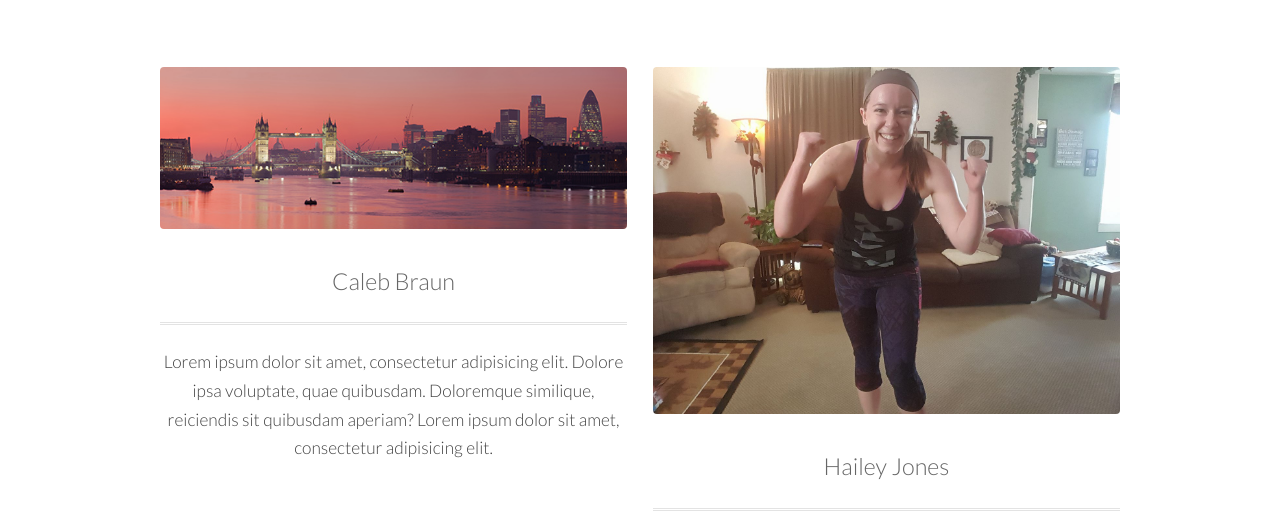
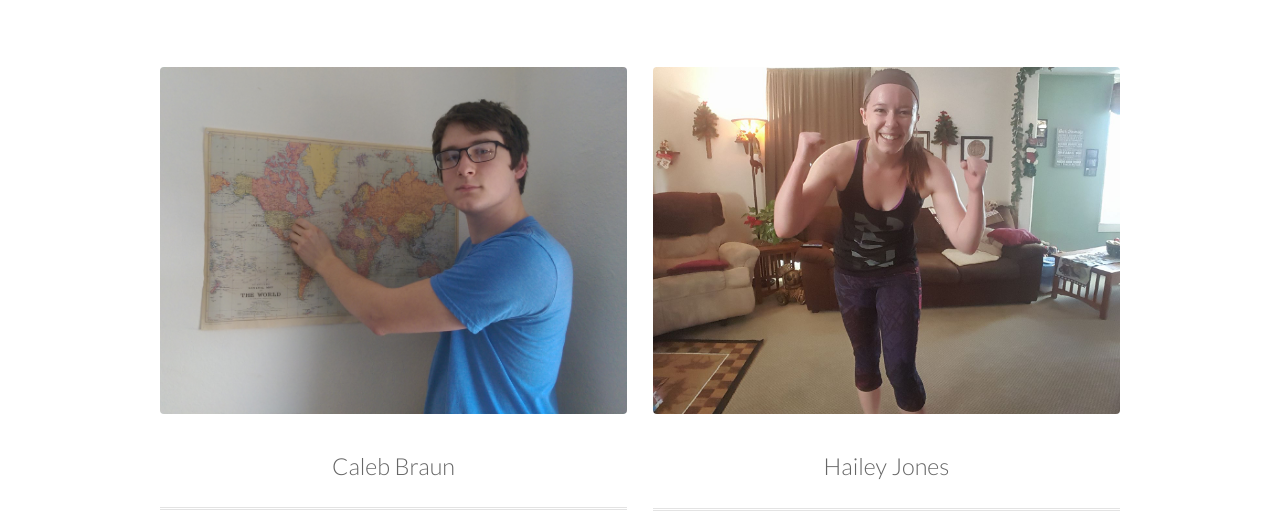
Before and after one commit to tristanleigh1/CompsWebSite, a plain HTML site: page theteam.html in a window 1280 px wide. Shown: the part 285-800 px from the top of the page. Drawn offline with Linux system fonts and the light colour scheme.

Commit message:
Updated Caleb's bio

```diff
--- a/theteam.html
+++ b/theteam.html
@@ -46,9 +46,9 @@
 					</header>
 					<div class="row">
 						<section class="feature 6u 12u$(small)">
-							<img class="image fit" src="images/pic01.jpg" alt="" />
+							<img class="image fit" src="images/caleb.jpg" alt="" />
 							<h3 class="title">Caleb Braun</h3>
-							<p>Lorem ipsum dolor sit amet, consectetur adipisicing elit. Dolore ipsa voluptate, quae quibusdam. Doloremque similique, reiciendis sit quibusdam aperiam? Lorem ipsum dolor sit amet, consectetur adipisicing elit.</p>
+							<p>Caleb graduated from Carleton in June of 2017 with a B.A. in Computer Science. In addition to spending long hours programming in the CMC, he was also a CCCE Fellow, Club Lacrosse captain, and founder of the club Three Tables for Stompbox. After graduating, Caleb will either enter a career of environmental computing or leave the corporate world behind and become a farmer.
 						</section>
 						<section class="feature 6u$ 12u$(small)">
 							<img class="image fit" src="images/hailey.jpg" alt="" />
```
Also changed, not shown: images/caleb.jpg (added), 1 other file.
